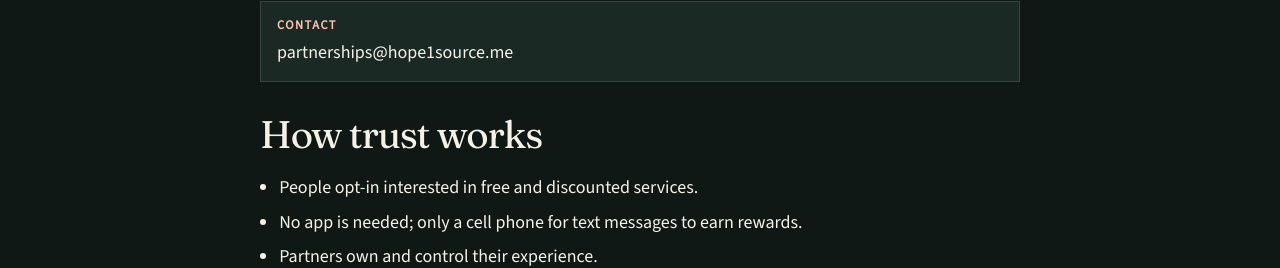
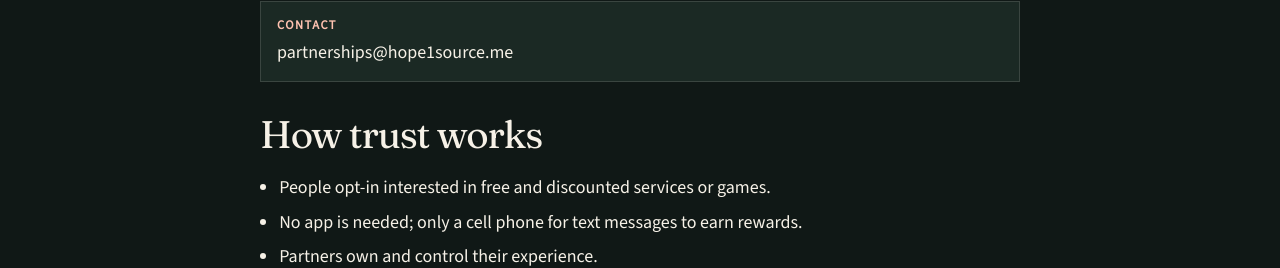
Before and after one commit to hopeonesource/hope1source.org, a React (Vite) app in the folder preview-v4/: page /public-agencies in a window 1280 px wide. Shown: the part 1185-1453 px from the top of the page. Built offline with nearby package versions, Linux system fonts and the light colour scheme.

Commit message:
Add games to opt-in wording

```diff
--- a/preview-v4/src/pages/PublicAgencies.jsx
+++ b/preview-v4/src/pages/PublicAgencies.jsx
@@ -48,7 +48,7 @@ export default function PublicAgencies() {
           </dl>
           <h2>How trust works</h2>
           <ul>
-            <li>People opt-in interested in free and discounted services.</li>
+            <li>People opt-in interested in free and discounted services or games.</li>
             <li>No app is needed; only a cell phone for text messages to earn rewards.</li>
             <li>Partners own and control their experience.</li>
           </ul>
```
Also changed, not shown: 1 other file (tests, documents, lock files or other folders).
